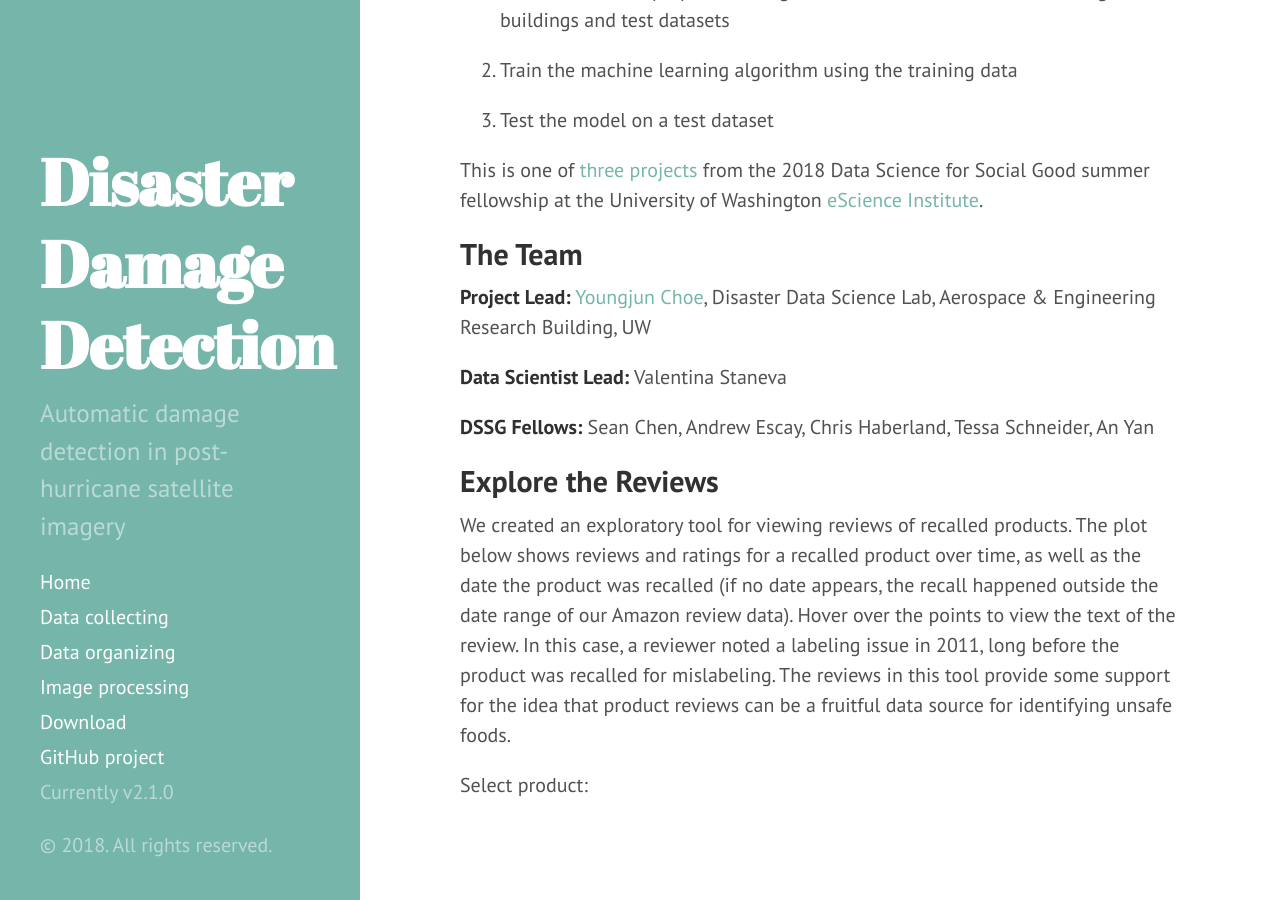
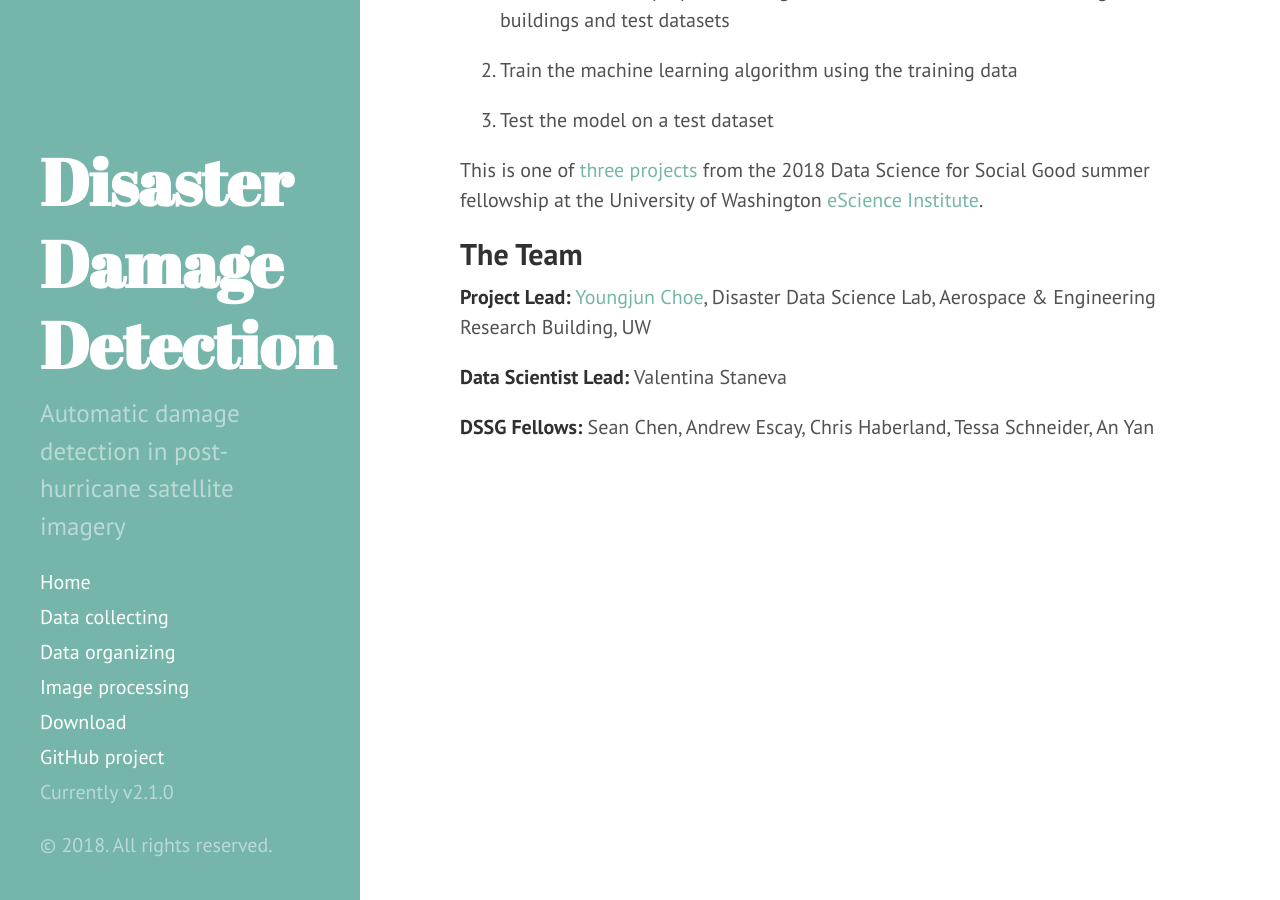
Before and after one commit to DDS-Lab/disaster-damage-detection, a Jekyll site: the page built from index.md, in a window 1280 px wide and 900 px high, scrolled down 827 px. Built offline with Jekyll 4.4.1, drawn with Linux system fonts in a browser that asks for light colours; nearby versions of some CDN libraries; a script that is not in the unit is left out.

Commit message:
Update index.md

```diff
--- a/index.md
+++ b/index.md
@@ -33,49 +33,3 @@ Disaster Data Science Lab, Aerospace & Engineering Research Building, UW
 **Data Scientist Lead:** Valentina Staneva
 
 **DSSG Fellows:** Sean Chen, Andrew Escay, Chris Haberland, Tessa Schneider, An Yan
-
-## Explore the Reviews
-
-We created an exploratory tool for viewing reviews of recalled products. The
-plot below shows reviews and ratings for a recalled product over time, as well
-as the date the product was recalled (if no date appears, the recall happened
-outside the date range of our Amazon review data). Hover over the points to view
-the text of the review. In this case, a reviewer noted a labeling issue in 2011,
-long before the product was recalled for mislabeling. The reviews in this tool
-provide some support for the idea that product reviews can be a fruitful data
-source for identifying unsafe foods.
-
-
-<!-- Load D3 -->
-<script src="https://d3js.org/d3.v3.min.js"></script>
-<script src="https://d3js.org/d3-time.v1.min.js"></script>
-<script src="https://d3js.org/d3-time-format.v2.min.js"></script>
-
-<!-- Load JQuery -->
-<script
-src="https://code.jquery.com/jquery-3.1.0.min.js"
-integrity="sha256-cCueBR6CsyA4/9szpPfrX3s49M9vUU5BgtiJj06wt/s="
-crossorigin="anonymous">
-</script>
-
-<!-- Use Select2 for dropdown menu -->
-<link
-href="https://cdnjs.cloudflare.com/ajax/libs/select2/4.0.3/css/select2.min.css"
-rel="stylesheet" />
-<script
-src="https://cdnjs.cloudflare.com/ajax/libs/select2/4.0.3/js/select2.min.js">
-</script>
-
-<!-- CSS for plot -->
-<link href="https://rawgit.com/uwescience/DSSG2016-UnsafeFoods/master/d3/style.css" type="text/css" rel="stylesheet" />
-
-<div id="vis"></div>
-
-<!-- Dropdown -->
-<p class="dropdown-label">Select product:</p>
-<div id="dropdown"></div>
-
-<!-- Visualization code -->
-<script src="https://rawgit.com/uwescience/DSSG2016-UnsafeFoods/master/d3/ratings.js"></script>
-
-<div id="review-vis"></div>
```
